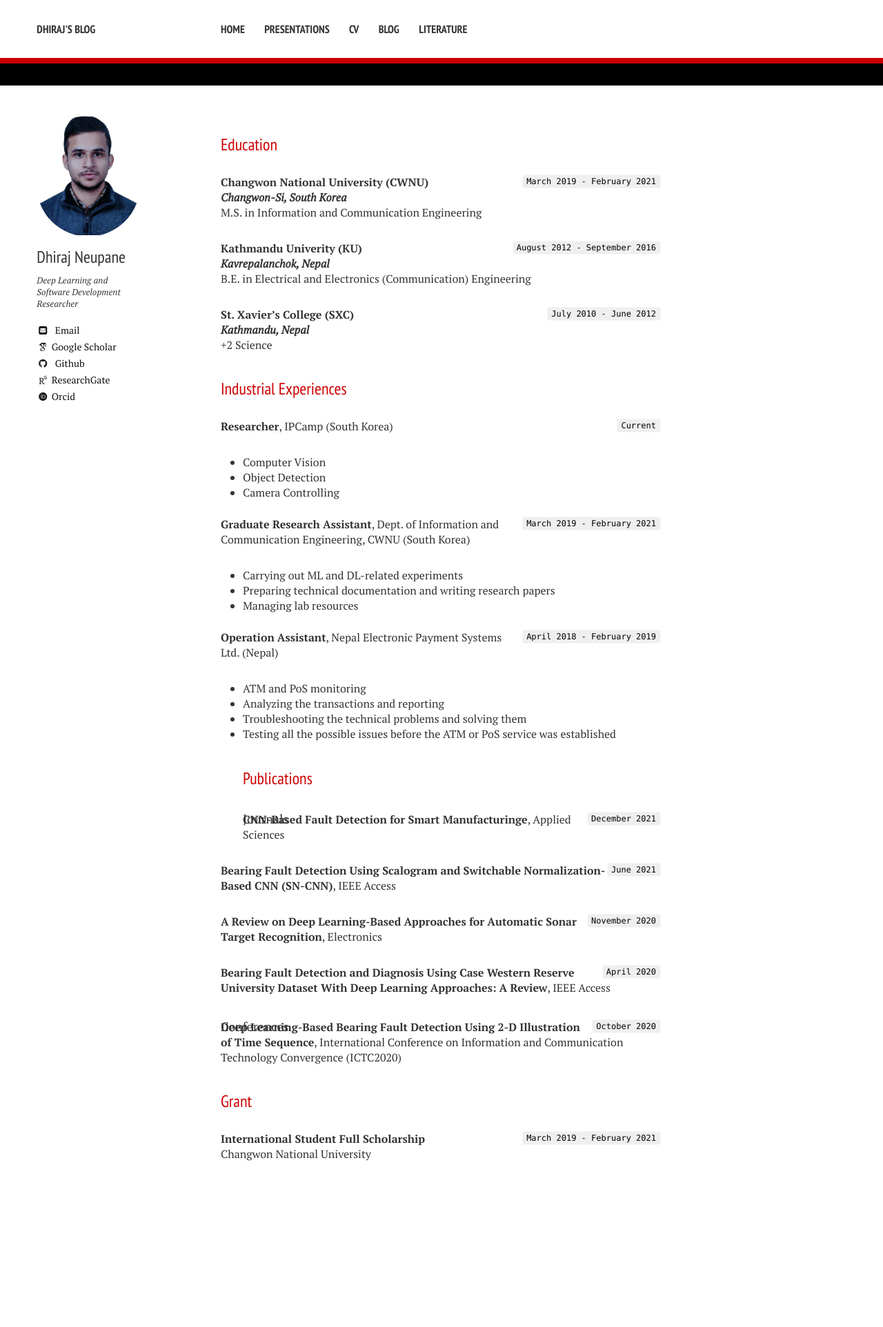
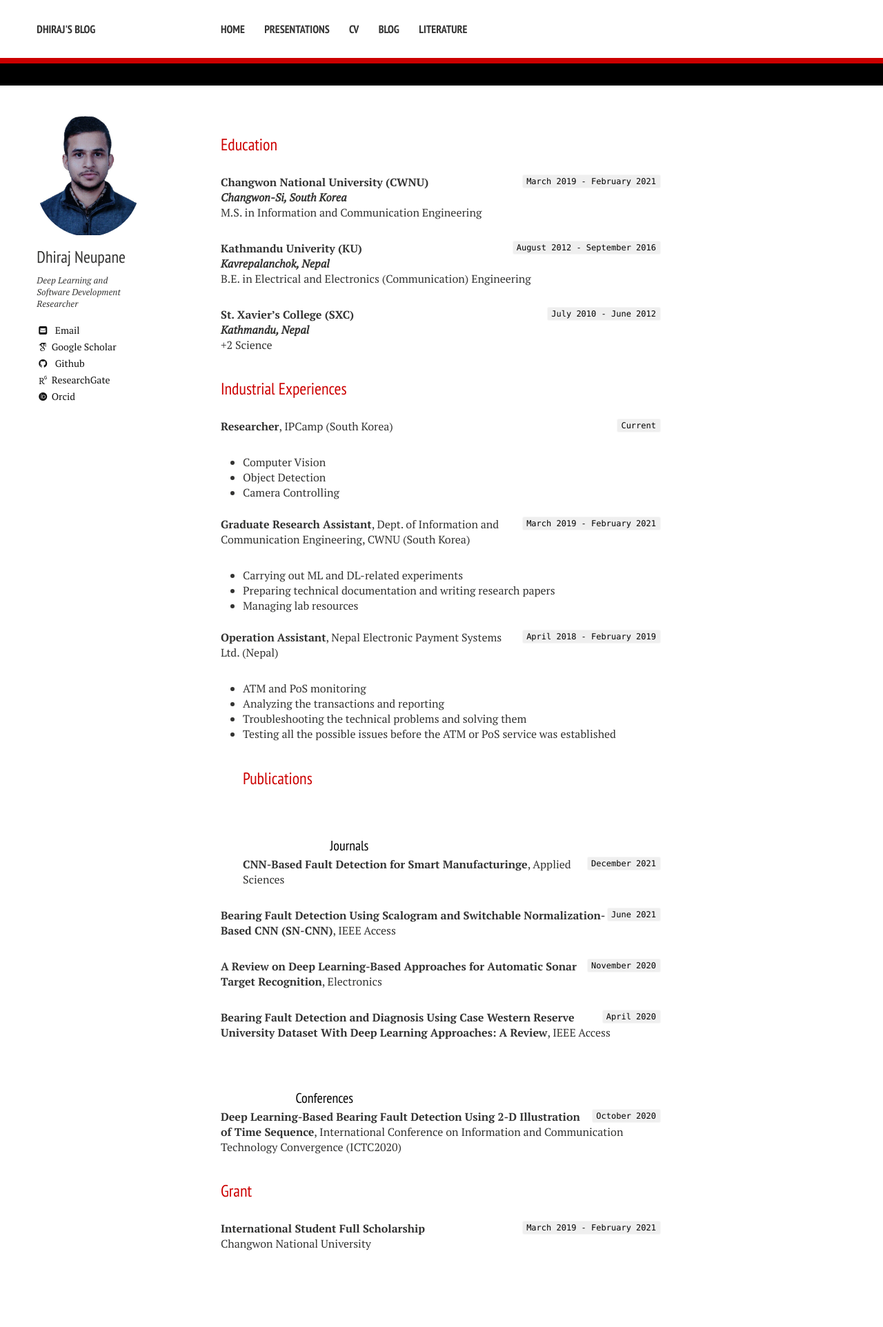
Before and after one commit to PIjarihd/dhirajneupane.github.io, a Jekyll site: the page built from cv.md, in a window 1280 px wide. Shown: the whole page at 69% size. Built offline with Jekyll 4.4.1, drawn with Linux system fonts in a browser that asks for light colours; nearby versions of some CDN libraries; some web fonts are replaced; before the commit the page ends 1794 px from its top, so only the background shows below that.

Commit message:
Update cv.md

```diff
--- a/cv.md
+++ b/cv.md
@@ -41,7 +41,7 @@ __Operation Assistant__, Nepal Electronic Payment Systems Ltd. (Nepal)
 - Testing all the possible issues before the ATM or PoS service was established
 ## Publications
 <!-- A list is also available [online](https://scholar.google.co.uk/citations?user=LTOTl0YAAAAJ) -->
-#### Journals
+### Journals
 `December 2021`
 [**CNN-Based Fault Detection for Smart Manufacturinge**](https://www.mdpi.com/2076-3417/11/24/11732/htm), Applied Sciences <br/>
 
@@ -63,7 +63,7 @@ Book Title, Journal Title
 `1994`
 Book Title, Journal Title
 -->
-#### Conferences
+### Conferences
 
 `October 2020`
 [**Deep Learning-Based Bearing Fault Detection Using 2-D Illustration of Time Sequence**](https://ieeexplore.ieee.org/abstract/document/9289232), International Conference on Information and Communication Technology Convergence (ICTC2020)
```
